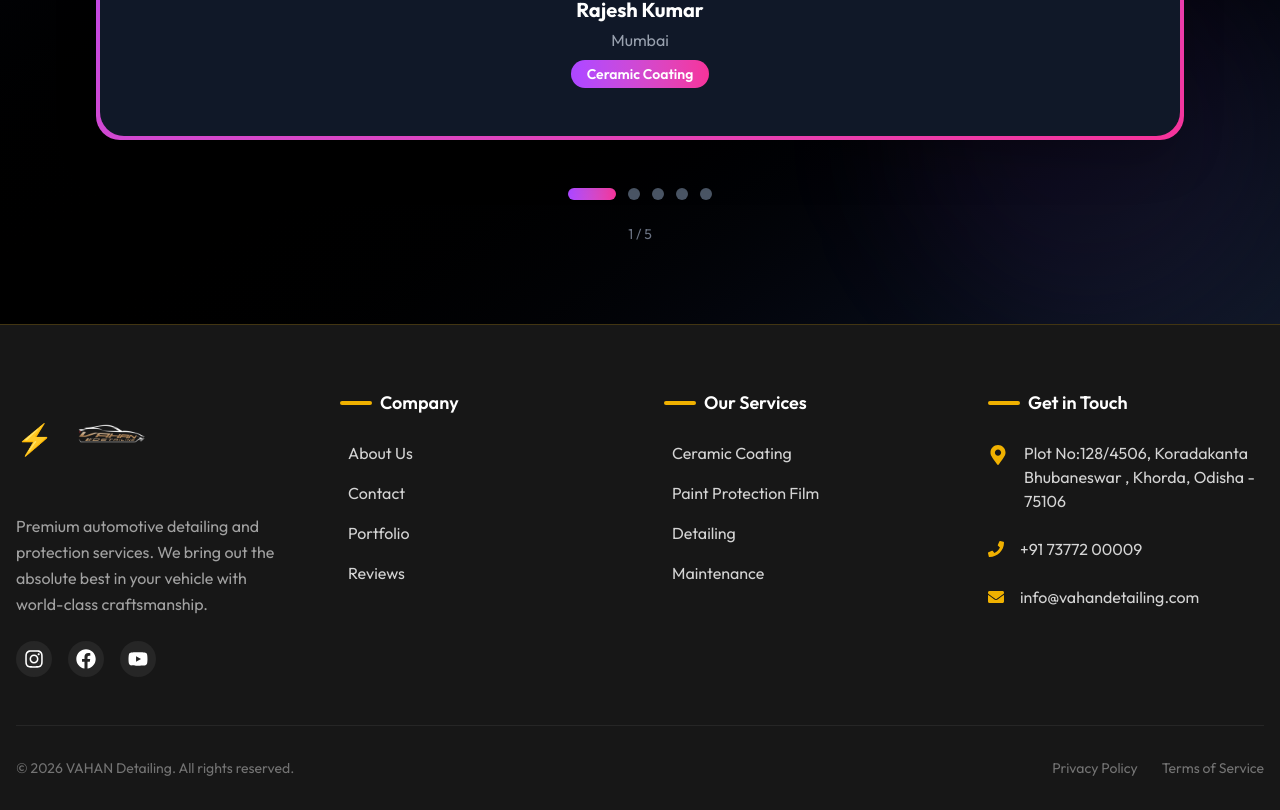
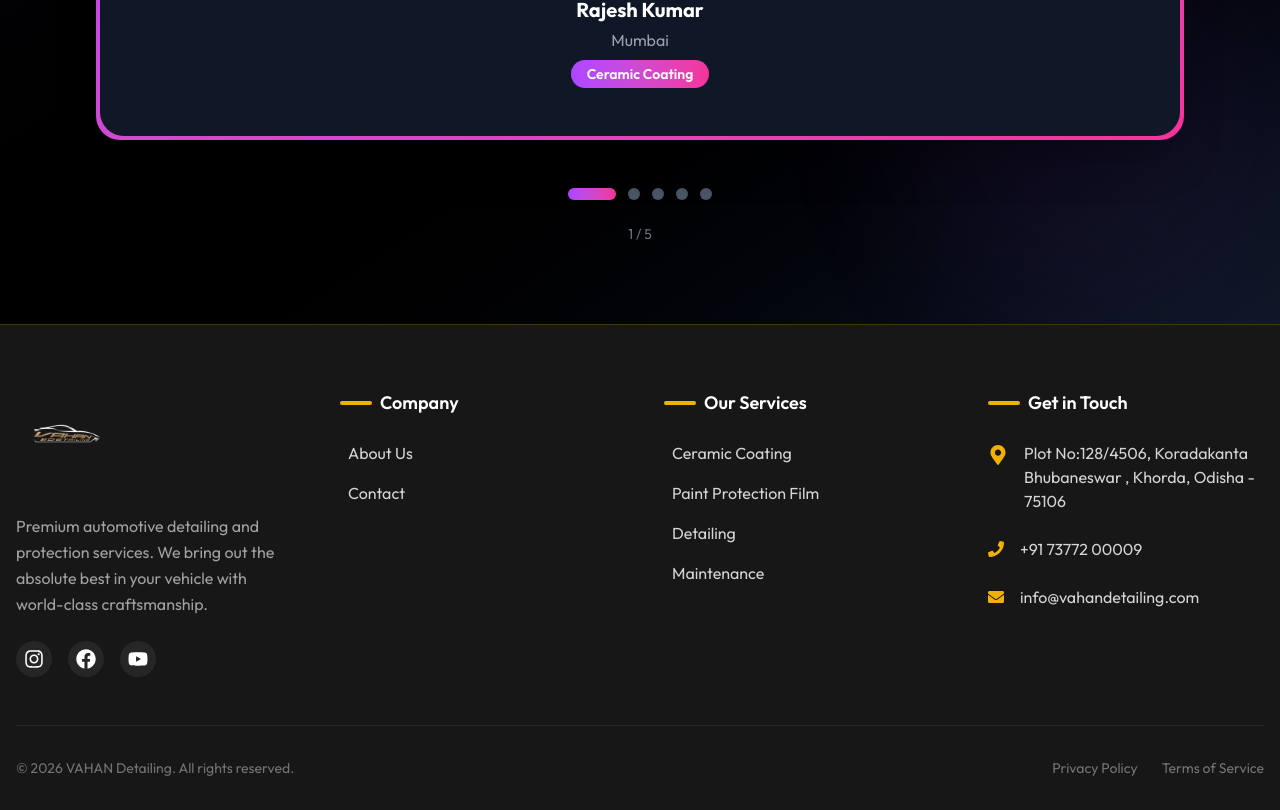
Before and after one commit to coolnoor19/vahan, a React (Vite) app: page / in a window 1280 px wide. Shown: the part 3973-4783 px from the top of the page. Built offline with nearby package versions, Linux system fonts and the light colour scheme.

Commit message:
remove portfolio and reviews links from footer

```diff
--- a/src/components/Footer.jsx
+++ b/src/components/Footer.jsx
@@ -16,8 +16,6 @@
         company: [
             { name: 'About Us', path: '/about' },
             { name: 'Contact', path: '/contact' },
-            { name: 'Portfolio', path: '/portfolio' },
-            { name: 'Reviews', path: '/reviews' }
         ]
     };
 
@@ -35,7 +33,6 @@
                     {/* Brand Column */}
                     <div className="space-y-6">
                         <Link to="/" className="text-2xl font-bold text-white flex items-center gap-2">
-                            <span className="text-yellow-500 text-3xl">⚡</span>
                             <img src="/logo.png" alt="VAHAN" width={100} height={100} />
                         </Link>
                         <p className="text-neutral-400 leading-relaxed">
```
